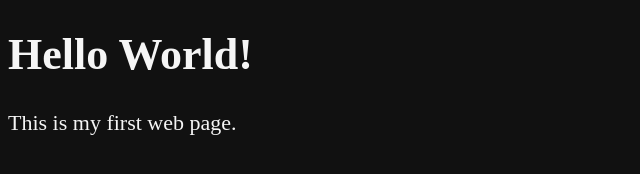
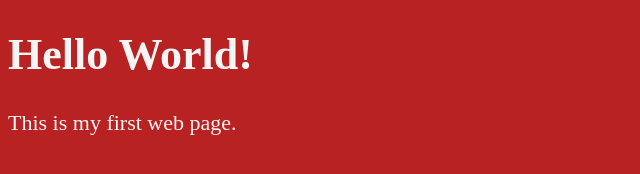
Before and after one commit to Servicesatdoorisb/Test111, a plain HTML site: page index.html in a window 1280 px wide. Shown: the whole page, without its empty margins (0-640 px from the left). Drawn offline with Linux system fonts and the light colour scheme.

Commit message:
fifth commit on local but second commit on hub

```diff
--- a/index.html
+++ b/index.html
@@ -10,7 +10,7 @@
         }
 
         body {
-            background-color: #111111;
+            background-color: #b92222;
             color: whitesmoke;
         }
     </style>
```
Also changed, not shown: 1 other file.
